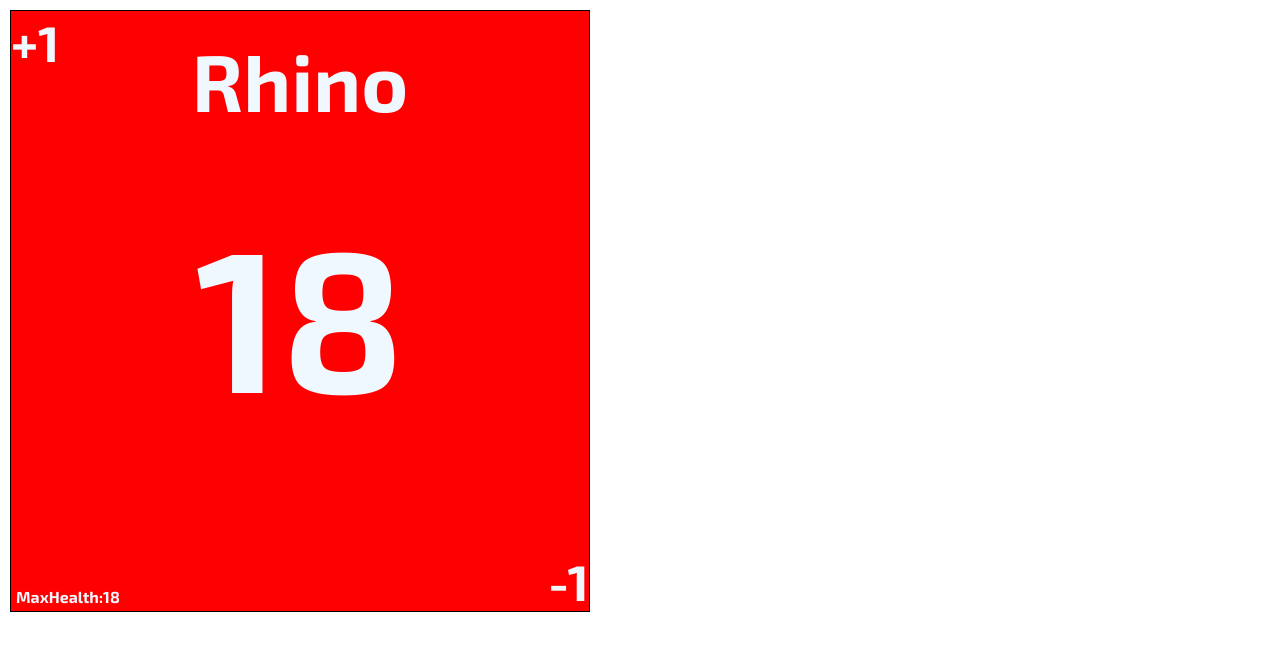
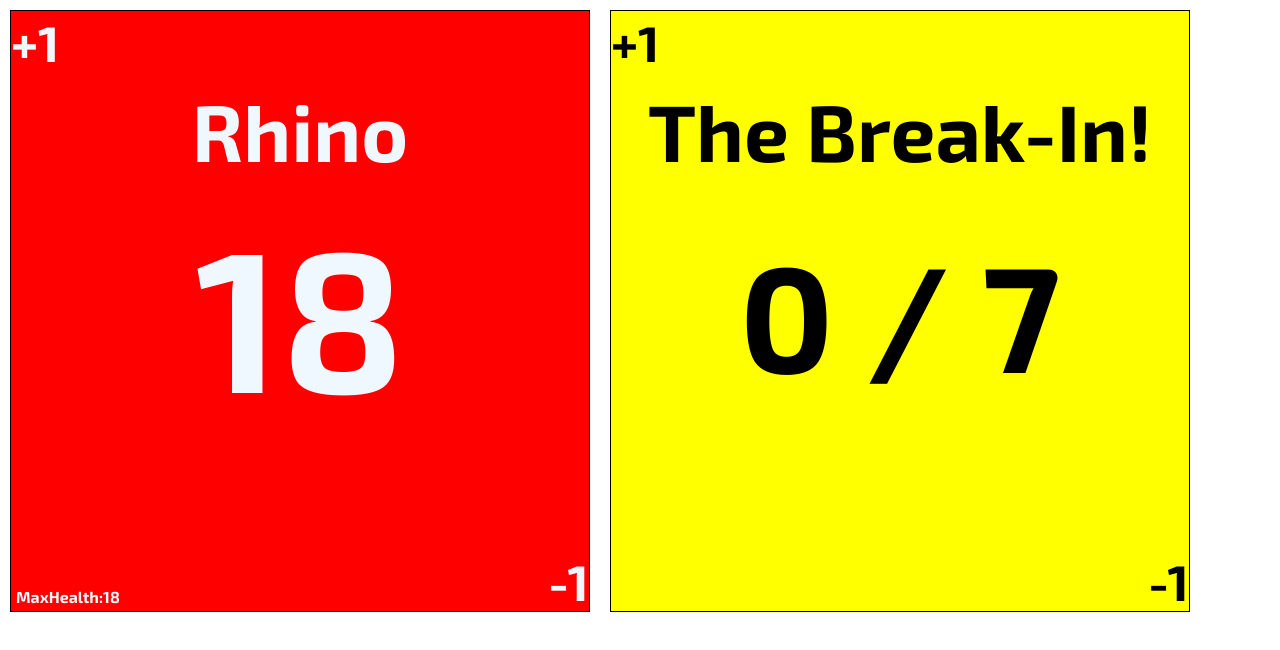
Before and after one commit to iaguilarfer/mc-tracker, a React (Create React App) app: page / in a window 1280 px wide. Shown: the top 650 px of the page. Built offline with nearby package versions, Linux system fonts and the light colour scheme.

Commit message:
Main Scheme Tracker Complete

```diff
--- /dev/null
+++ b/src/components/MainSchemeThreatTracker/MainSchemeThreatTracker.module.scss
@@ -0,0 +1,72 @@
+.scheme-threat-tracker-container {
+    border: 1px black solid;
+    width: 100%;
+    height: 100%;
+    margin: 10px;
+    position: relative;
+    background-color: var(--threat-background-color);
+        color: var(--threat-font-color);
+}
+
+.scheme-threat-tracker-content {
+    border-radius: 300px 0 300px 0;
+    width: 100%;
+    height: 100%;
+    display: flex;
+    align-items: center;
+    justify-content: center;
+    color: var(--threat-font-color);
+    z-index: 10;
+}
+
+.scheme-threat-tracker-name-container {
+    position: absolute;
+    top: 70px;
+    background-color: var(--threat-background-color);
+    color: var(--threat-font-color);
+    padding: 0;
+}
+
+.scheme-threat-tracker-name {
+    font-size: 80px;
+background-color: var(--threat-background-color);
+    color: var(--threat-font-color);
+    padding: 0px;
+    margin: 0;
+}
+
+
+
+.scheme-threat-tracker-currentthreat {
+    font-size: 150px;
+}
+
+.scheme-threat-tracker-increasethreat {
+    position: absolute;
+    top: 0px;
+    left: 0px;
+    width: 100px;
+    height: 100px;
+    border-radius: 0 0 100% 0;
+    font-size: 50px;
+    display: flex;
+    align-items: flex-start;
+    justify-content: flex-start;
+    background-color: var(--threat-background-color);
+        color: var(--threat-font-color);
+}
+
+.scheme-threat-tracker-decreasethreat {
+    position: absolute;
+    bottom: 0px;
+    right: 0px;
+    width: 100px;
+    height: 100px;
+    border-radius: 100% 0 0 0;
+    font-size: 50px;
+    display: flex;
+    align-items: flex-end;
+    justify-content: flex-end;
+    background-color: var(--threat-background-color);
+        color: var(--threat-font-color);
+}
--- /dev/null
+++ b/src/components/MainSchemeThreatTracker/MainSchemeThreatTracker.tsx
@@ -0,0 +1,63 @@
+import React, { useState } from "react";
+import { MainScheme } from "../../models/MainScheme";
+import styles from "./MainSchemeThreatTracker.module.scss";
+
+interface MainSchemeThreatTrackerProps {
+  mainScheme: MainScheme;
+}
+
+export const MainSchemeThreatTracker: React.FC<
+  MainSchemeThreatTrackerProps
+> = ({ mainScheme }) => {
+  const [currentThreat, setCurrentThreat] = useState(mainScheme.startingThreat);
+
+  const increaseThreat = () => {
+    setCurrentThreat((prevState) => {
+      if (prevState < mainScheme.maxThreat) {
+        return prevState + 1;
+      } else {
+        return mainScheme.maxThreat;
+      }
+    });
+  };
+
+  const decreaseThreat = () => {
+    setCurrentThreat((prevState) => {
+      if (prevState > 0) {
+        return prevState - 1;
+      } else {
+        return 0;
+      }
+    });
+  };
+
+  return (
+    <div className={styles["scheme-threat-tracker-container"]}>
+      <div className={styles["scheme-threat-tracker-content"]}>
+        <div className={styles["scheme-threat-tracker-name-container"]}>
+          <p className={styles["scheme-threat-tracker-name"]}>
+            {mainScheme.schemeName}
+          </p>
+        </div>
+
+        <div>
+          <p className={styles["scheme-threat-tracker-currentthreat"]}>
+            {currentThreat} / {mainScheme.maxThreat}
+          </p>
+        </div>
+      </div>
+      <div
+        onClick={decreaseThreat}
+        className={styles["scheme-threat-tracker-decreasethreat"]}
+      >
+        <div>-1</div>
+      </div>
+      <div
+        onClick={increaseThreat}
+        className={styles["scheme-threat-tracker-increasethreat"]}
+      >
+        <div>+1</div>
+      </div>
+    </div>
+  );
+};
--- a/src/components/VillainLifeTracker/VillainLifeTracker.module.css
+++ b/src/components/VillainLifeTracker/VillainLifeTracker.module.scss
@@ -4,8 +4,8 @@
   height: 100%;
   margin: 10px;
   position: relative;
-  background-color: red;
-  color: aliceblue;
+  background-color: var(--life-background-color);
+  color: var(--life-font-color);
 }
 
 .villain-life-tracker-content {
@@ -15,22 +15,22 @@
   display: flex;
   align-items: center;
   justify-content: center;
-  background-color: red;
-  color: aliceblue;
+  background-color: var(--life-background-color);
+    color: var(--life-font-color);
 }
 
 .villain-life-tracker-name-container {
   position: absolute;
-  top: 20px;
-  background-color: red;
-  color: aliceblue;
+  top: 70px;
+  background-color: var(--life-background-color);
+    color: var(--life-font-color);
   padding: 0;
 }
 
 .villain-life-tracker-name {
   font-size: 80px;
-  background-color: red;
-  color: aliceblue;
+  background-color: var(--life-background-color);
+    color: var(--life-font-color);
   padding: 0;
   margin: 0;
 }
@@ -39,8 +39,8 @@
   position: absolute;
   bottom: 5px;
   left: 5px;
-  background-color: red;
-  color: aliceblue;
+  background-color: var(--life-background-color);
+    color: var(--life-font-color);
 }
 
 .villain-life-tracker-currenthealth {
@@ -51,44 +51,28 @@
   position: absolute;
   top: 0px;
   left: 0px;
-  width: 150px;
-  height: 150px;
+  width: 100px;
+  height: 100px;
   border-radius: 0 0 100% 0;
   font-size: 50px;
   display: flex;
   align-items: flex-start;
   justify-content: flex-start;
-  background-color: red;
-  color: aliceblue;
+  background-color: var(--life-background-color);
+    color: var(--life-font-color);
 }
 
 .villain-life-tracker-decreasehealth {
   position: absolute;
   bottom: 0px;
   right: 0px;
-  width: 150px;
-  height: 150px;
+  width: 100px;
+  height: 100px;
   border-radius: 100% 0 0 0;
   font-size: 50px;
   display: flex;
   align-items: flex-end;
   justify-content: flex-end;
-  background-color: red;
-  color: aliceblue;
+  background-color: var(--life-background-color);
+    color: var(--life-font-color);
 }
-
-.villain-life-tracker-decreasehealth:hover {
-  background-color: rgb(214, 67, 67);
-}
-
-.villain-life-tracker-decreasehealth:active {
-  background-color: darkred;
-}
-
-.villain-life-tracker-increasehealth:hover {
-  background-color: rgb(214, 67, 67);
-}
-
-.villain-life-tracker-increasehealth:active {
-  background-color: darkred;
-}
--- a/src/components/VillainLifeTracker/VillainLifeTracker.tsx
+++ b/src/components/VillainLifeTracker/VillainLifeTracker.tsx
@@ -1,6 +1,6 @@
 import React, { useState } from "react";
 import { Villain } from "../../models/Villain";
-import styles from "./VillainLifeTracker.module.css";
+import styles from "./VillainLifeTracker.module.scss";
 
 interface VillainLifeTrackerProps {
   villain: Villain;
--- a/src/containers/App/App.module.scss
+++ b/src/containers/App/App.module.scss
@@ -1,6 +1,6 @@
 .App {
   text-align: center;
-  width: 600px;
+  width: 1200px;
   height: 600px;
   display: flex;
 }
--- a/src/containers/App/App.tsx
+++ b/src/containers/App/App.tsx
@@ -2,11 +2,19 @@ import React from "react";
 import styles from "./App.module.scss";
 import { VillainLifeTracker } from "../../components/VillainLifeTracker/VillainLifeTracker";
 import { Villain } from "../../models/Villain";
+import { MainSchemeThreatTracker } from "../../components/MainSchemeThreatTracker/MainSchemeThreatTracker";
+import { MainScheme } from "../../models/MainScheme";
 
 function App() {
   const rhino: Villain = {
     maxHealth: 18,
     villainName: "Rhino",
+  };
+
+  const theBreakIn: MainScheme = {
+    maxThreat: 7,
+    startingThreat: 0,
+    schemeName: "The Break-In!",
   };
 
   // const klaw: Villain = {
@@ -17,6 +25,7 @@ function App() {
   return (
     <div className={styles["App"]}>
       <VillainLifeTracker villain={rhino} />
+      <MainSchemeThreatTracker mainScheme={theBreakIn} />
     </div>
   );
 }
--- /dev/null
+++ b/src/models/MainScheme.ts
@@ -0,0 +1,5 @@
+export interface MainScheme {
+  maxThreat: number;
+  schemeName: string;
+  startingThreat: number;
+}
--- /dev/null
+++ b/src/stylesheets/colors.scss
@@ -0,0 +1,6 @@
+:root{
+    --threat-background-color: yellow;
+    --life-background-color: red;
+    --threat-font-color: black;
+    --life-font-color: aliceblue;
+}
--- a/src/stylesheets/global.scss
+++ b/src/stylesheets/global.scss
@@ -1,4 +1,5 @@
 @import "typography.scss";
+@import "colors.scss";
 
 body {
   margin: 0;
```
